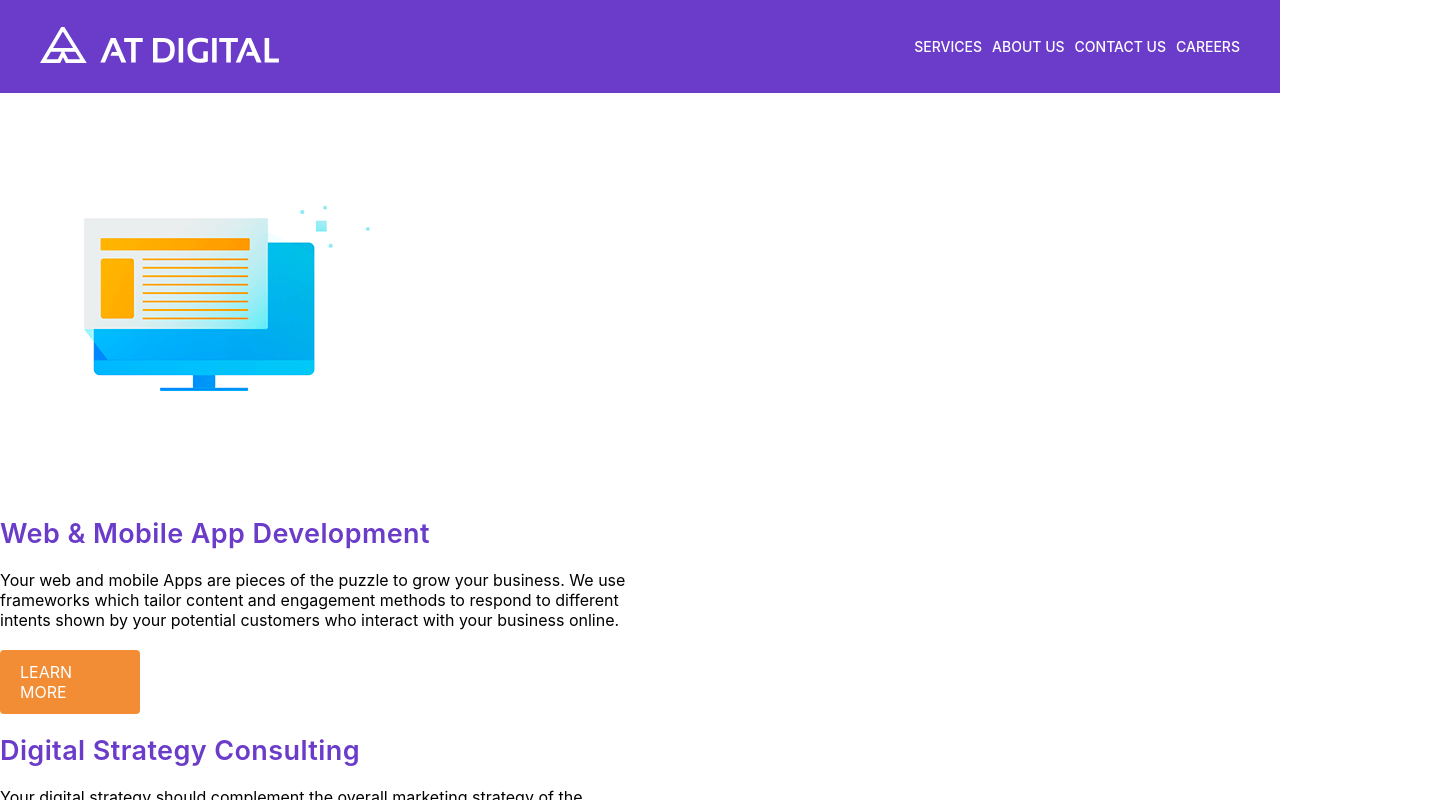
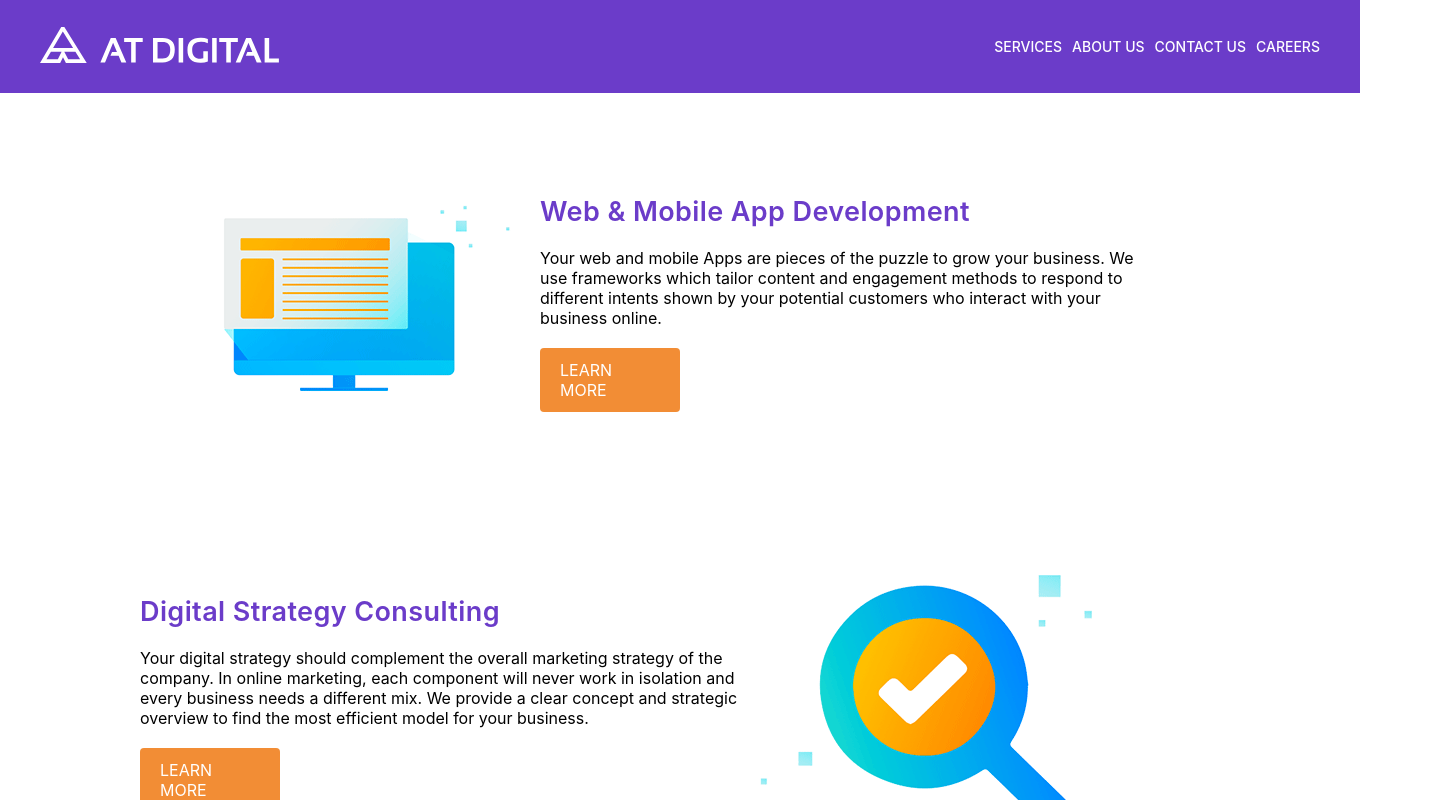
Before and after one commit to malindakpt/my-app2, a React (Create React App) app: page / in a window 1280 px wide. Shown: the top 800 px of the page, 1440 px wide, since content can reach past the window. Built offline with nearby package versions, Linux system fonts and the light colour scheme.

Commit message:
Code refactored

```diff
--- a/src/App.tsx
+++ b/src/App.tsx
@@ -21,11 +21,9 @@ function App() {
   return (
     <div>
       <TopBar />
-      <div>
       {
         bannerData.map(b => <Banner title={b.title} body={b.body} leftImage={b.leftImage} rightImage={b.rightImage} />)
       }
-      </div>
       <Footer />
     </div>
   );
--- a/src/components/banner/banner.scss
+++ b/src/components/banner/banner.scss
@@ -1,15 +1,25 @@
 .banner {
     width: 100%;
+    max-width: 1000px;
+    display: flex;
+    align-items: center;
+    justify-content: center;
+    margin: auto;
 
     .image {
         width: 40%;
-        // float: left;
+        display: flex;
+        justify-content: center;
     }
 
     .content {
 
-        width: 50%;
-        // float: left;
+        width: 60%;
+        float: left;
+        display: flex;
+        flex-direction: column;
+        justify-content: center;
+        // align-items: center;
 
         .title {
             color: #6B3CC9;
--- a/src/components/footer/footer.scss
+++ b/src/components/footer/footer.scss
@@ -1,5 +1,7 @@
 .footer {
     background: #6B3CC9;
+    width: 100%;
+    float: left;
     color: white;
     padding: 40px 80px 20px 80px;
 
--- a/src/components/topbar/topbar.scss
+++ b/src/components/topbar/topbar.scss
@@ -1,6 +1,8 @@
 .topbar {
     background: #6B3CC9;
     padding: 26px 40px;
+    width: 100%;
+
 
     display: flex;
     justify-content: space-between;
```
